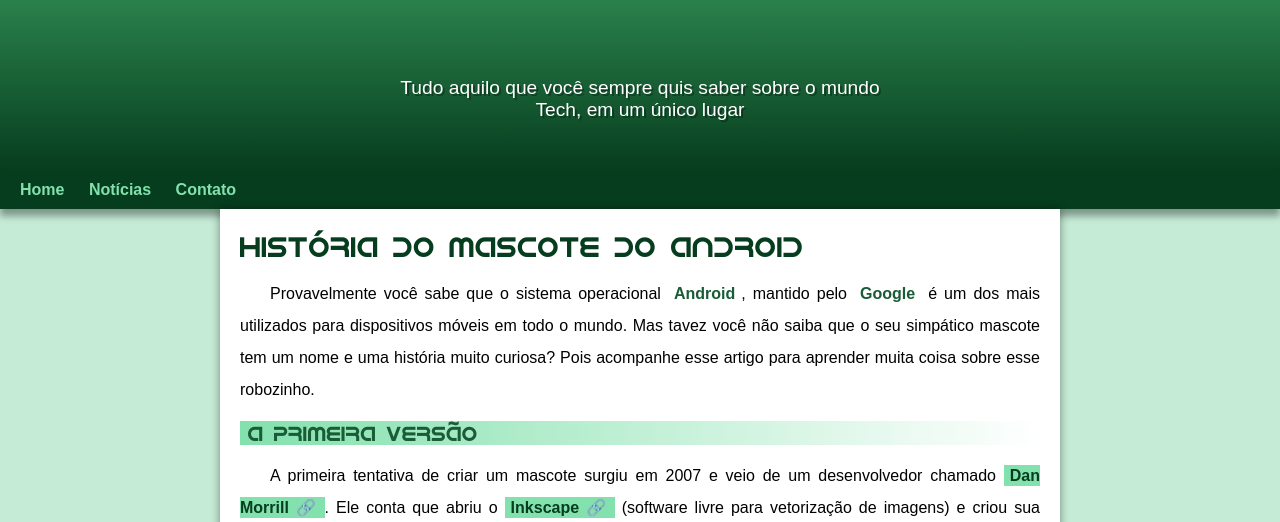
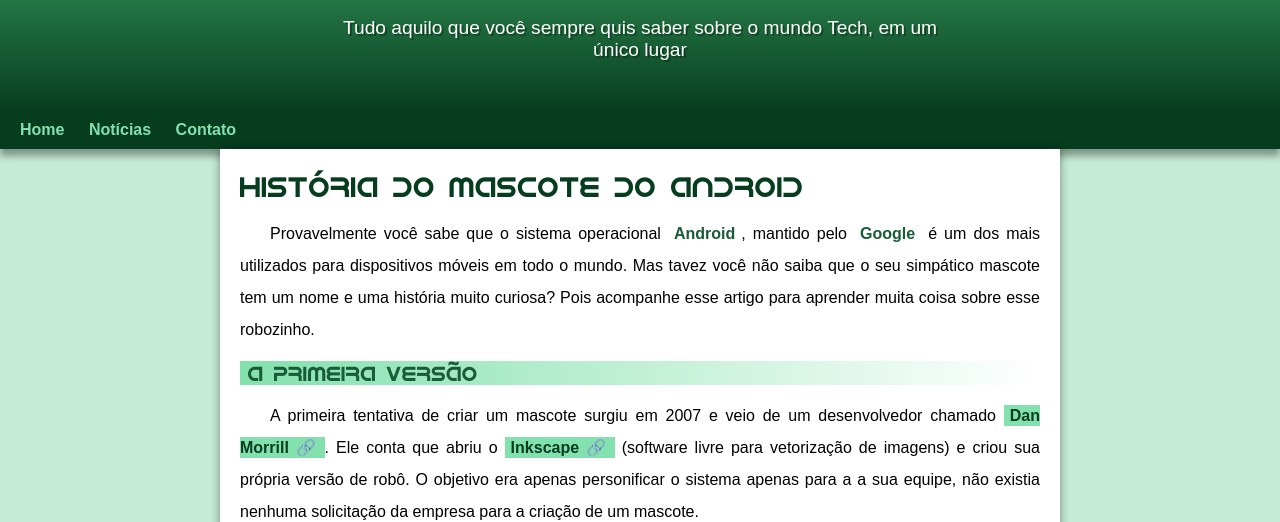
Before and after one commit to omaraljawabri/projeto-android, a plain HTML site: page index.html in a window 1280 px wide. Shown: the part 100-622 px from the top of the page. Drawn offline with Linux system fonts and the light colour scheme.

Commit message:
Atualizações android site

```diff
--- a/estilo/style.css
+++ b/estilo/style.css
@@ -56,12 +56,11 @@ header > p{
     color: white;
     font-family: var(--fonte-padrao);
     font-size: 1.2em;
-    max-width: 500px;
+    max-width: 600px;
     margin: auto;
+    padding-right: 10px;
     padding-left: 10px;
-    padding-right: 10px;
     padding-bottom: 50px;
-    padding-top: 60px;
     text-shadow: 2px 2px 0px rgba(0, 0, 0, 0.315);
 }
 
```
